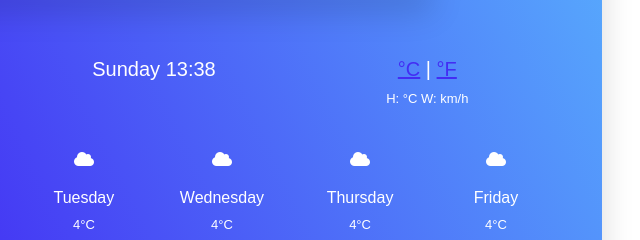
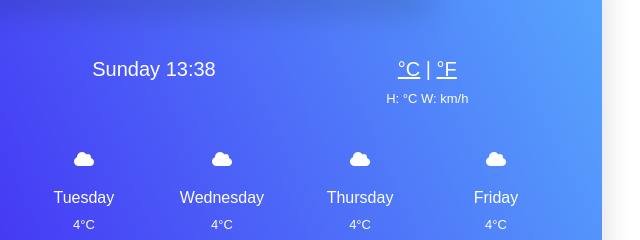
Before and after one commit to morganclarke/intelli-weather-map, a plain HTML site: page index.html in a window 1280 px wide. Shown: the part 406-646 px from the top of the page, 486-1126 px from the left. Drawn offline with nearby package versions, Linux system fonts and the light colour scheme; no server answers.

Commit message:
Corrected color of unit links

```diff
--- a/src/styles.css
+++ b/src/styles.css
@@ -87,3 +87,6 @@ input:hover {
   color: #432df3;
   margin-bottom: 135px;
 }
+.unit-links {
+  color: #fff;
+}
```
